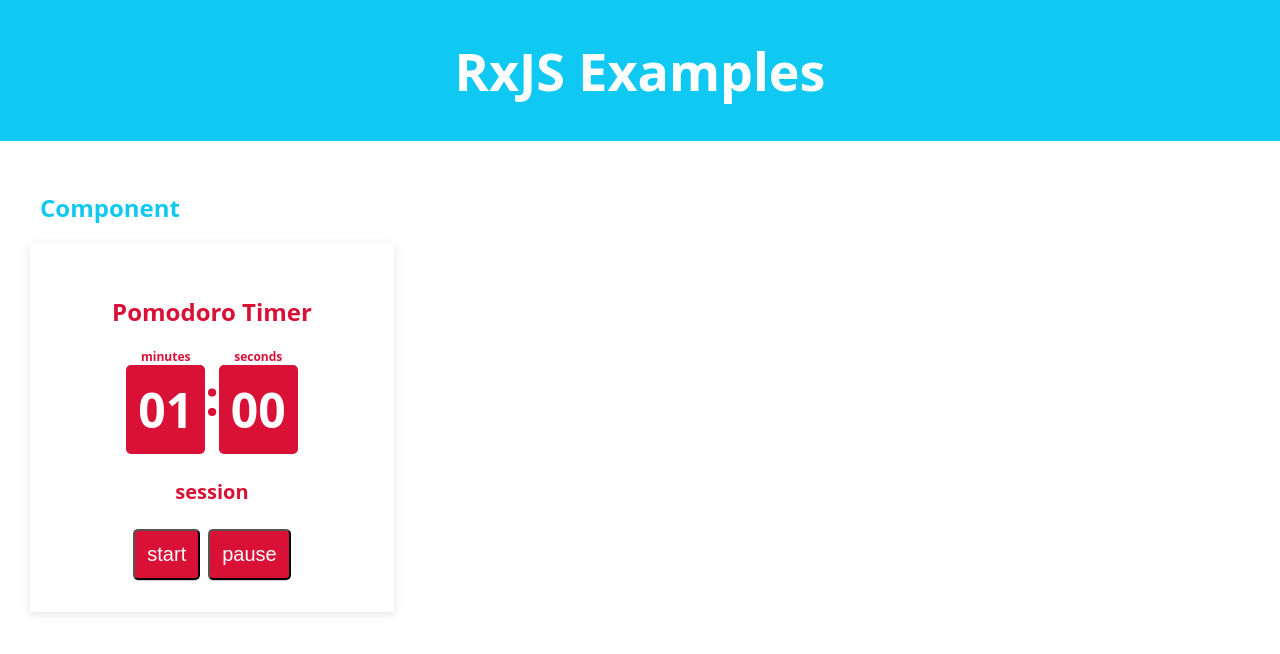
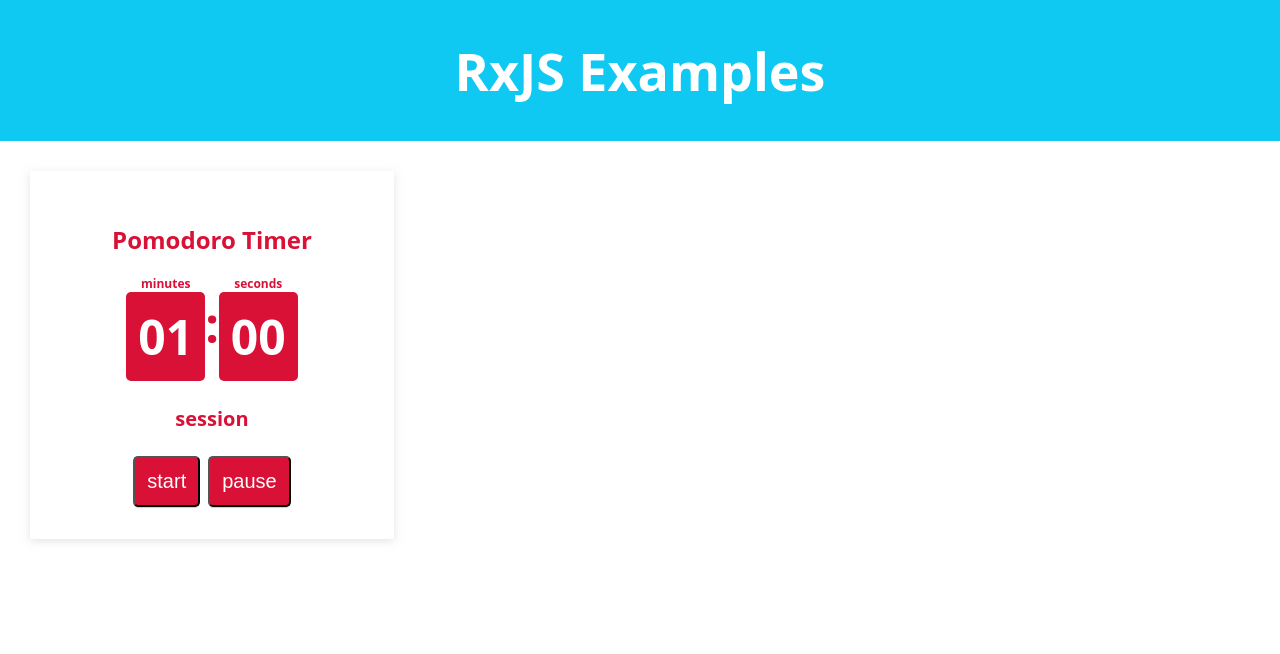
Before and after one commit to keilla/react-rxjs-examples, a React (Create React App) app: page /pomodoro in a window 1280 px wide. Shown: the top 654 px of the page. Built offline with nearby package versions, Linux system fonts and the light colour scheme.

Commit message:
Removes title from PomodoroSectiosn

```diff
--- a/src/App.tsx
+++ b/src/App.tsx
@@ -2,9 +2,9 @@ import React from 'react';
 import './App.scss';
 import { PomodoroTimer } from './pomodoroTimer';
 import { Route, Switch, BrowserRouter } from 'react-router-dom';
-import { Slideshow } from './slideshow/Slideshow';
-import { SwipeRefresh } from './swipeRefresh/SwipeRefresh';
-import { getText } from './swipeRefresh/swipeRefreshService';
+import { Slideshow } from './Slideshow/Slideshow';
+import { SwipeRefresh } from './SwipeRefresh/SwipeRefresh';
+import { getText } from './SwipeRefresh/swipeRefreshService';
 
 function App() {
   return (
@@ -16,7 +16,6 @@ function App() {
         <Switch>
           <Route path="/pomodoro">
             <section className="app-section">
-              <h2 className="title">Component</h2>
               <PomodoroTimer sessionLength={1} breakLength={5}/>
             </section>
           </Route>
```
